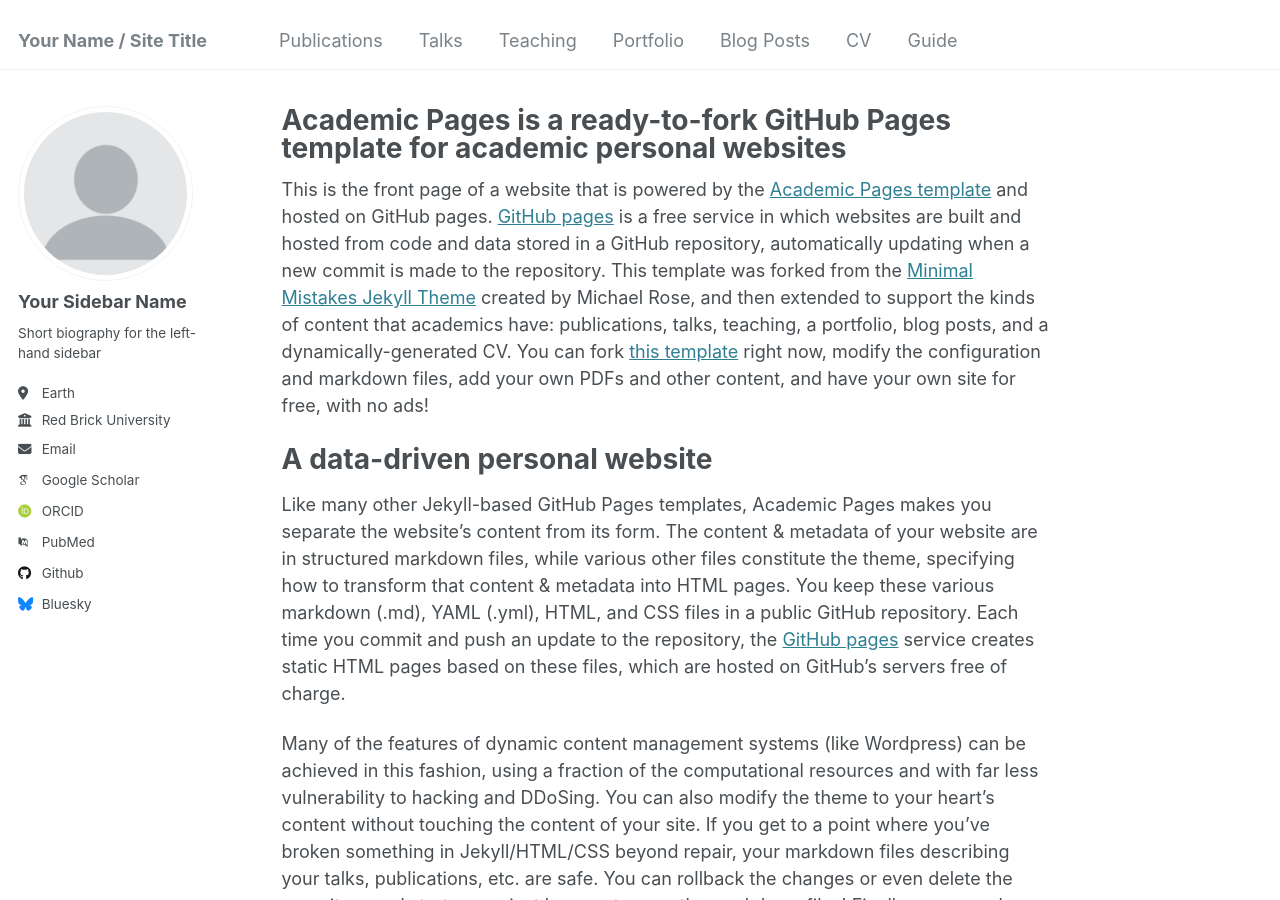
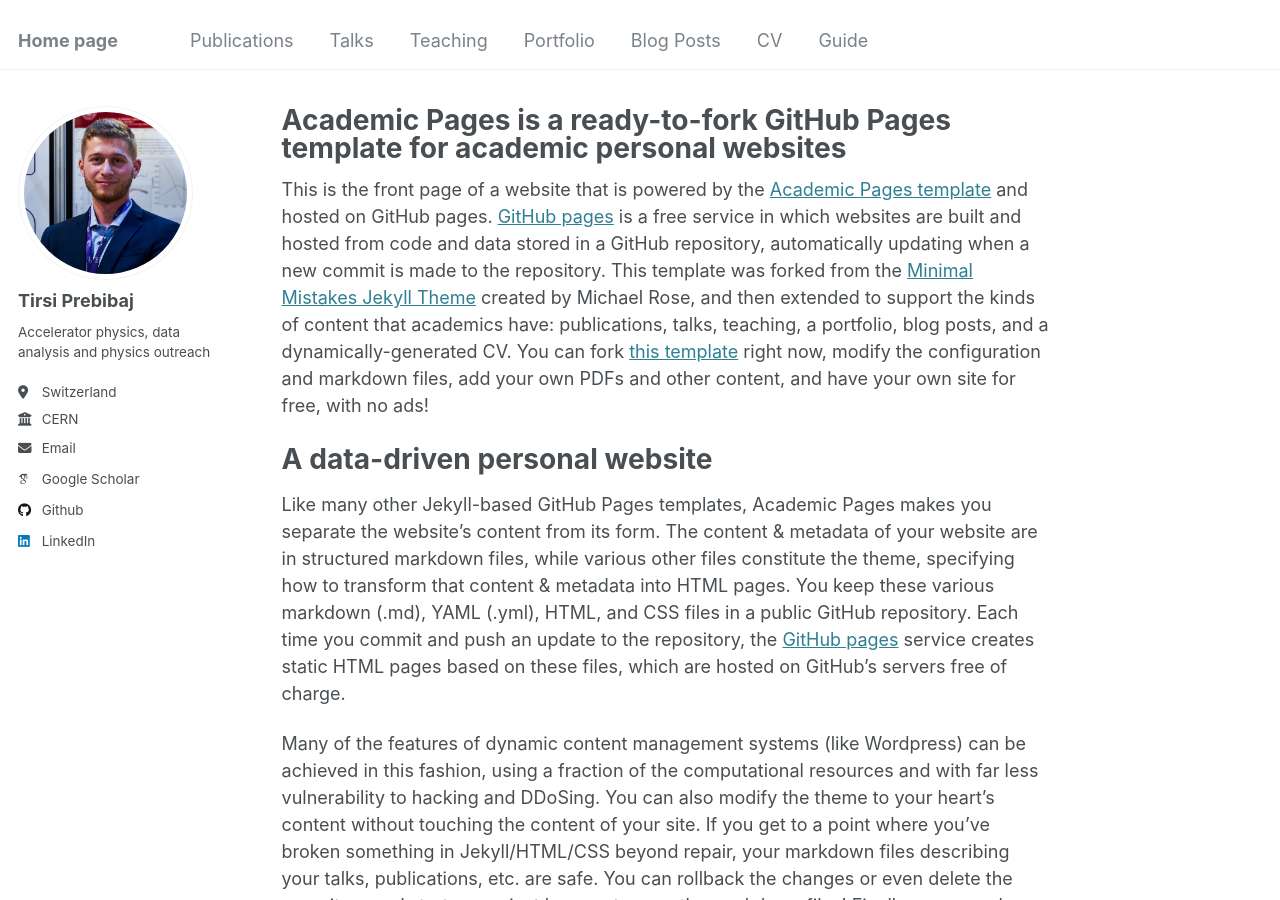
Before and after one commit to tprebiba/tprebiba.github.io, a Jekyll site: the page built from _pages/about.md, in a window 1280 px wide and 900 px high. Built offline with Jekyll 4.4.1, drawn with Linux system fonts in a browser that asks for light colours; some web fonts are replaced.

Commit message:
first changes

```diff
--- a/_config.yml
+++ b/_config.yml
@@ -8,13 +8,13 @@
 
 # Basic Site Settings
 locale                   : "en-US"
-title                    : "Your Name / Site Title"
+title                    : "Home page"
 title_separator          : "-"
 name                     : &name "Your Name"
 description              : &description "personal description"
-url                      : https://academicpages.github.io # the base hostname & protocol for your site e.g. "https://[your GitHub username].github.io"
+url                      : https://tprebiba.github.io # the base hostname & protocol for your site e.g. "https://[your GitHub username].github.io"
 baseurl                  : "" # the subpath of your site, e.g. "/blog"
-repository               : "academicpages/academicpages.github.io"
+repository               : "tprebiba/tprebiba.github.io"
 
 # Site Author - The following control what appear as part of the author content on the side bar.
 #               If a field is blank the icon and link will not appear, otherwise it will be shown.
@@ -22,21 +22,21 @@ repository               : "academicpages/academicpages.github.io"
 author:
   # Biographic information
   avatar           : "profile.png"
-  name             : "Your Sidebar Name"
+  name             : "Tirsi Prebibaj"
   pronouns         : # example: "she/her"
-  bio              : "Short biography for the left-hand sidebar"
-  location         : "Earth"
-  employer         : "Red Brick University"
+  bio              : "Accelerator physics, data analysis and physics outreach"
+  location         : "Switzerland"
+  employer         : "CERN"
   uri              : # URL
-  email            : "none@example.org"
+  email            : "tirsi.prebibaj@cern.ch"
 
   # Academic websites
   arxiv            : # URL - Update with the correct link to your profile
-  googlescholar    : "https://scholar.google.com/citations?user=PS_CX0AAAAAJ"
+  googlescholar    : "https://scholar.google.com/citations?hl=el&user=tWvIRw8AAAAJ"
   impactstory      : # URL
-  orcid            : "http://orcid.org/yourorcidurl"
+  orcid            : #"http://orcid.org/yourorcidurl"
   semantic         : # URL
-  pubmed           : "https://www.ncbi.nlm.nih.gov/pubmed/?term=john+snow"
+  pubmed           : #"https://www.ncbi.nlm.nih.gov/pubmed/?term=john+snow"
   researchgate     : # URL
   scopus           : # URL
 
@@ -44,12 +44,12 @@ author:
   bitbucket        : # Username - Update with your username on the site
   codepen          : # Username
   dribbble         : # Username
-  github           : "academicpages"
+  github           : "https://github.com/tprebiba"
   kaggle           : # Username
   stackoverflow    : # User number or user number and name (i.e., use "1" or "1/jeff-atwood")
 
   # Social media
-  bluesky          : "bsky.app" # Replace this with you Bluesky username
+  bluesky          : #"bsky.app" # Replace this with you Bluesky username
   facebook         : # Username
   flickr           : # Username
   foursquare       : # Username
@@ -58,7 +58,7 @@ author:
   keybase          : # Username
   instagram        : # Username
   lastfm           : # Username
-  linkedin         : # Username
+  linkedin         : "linkedin.com/in/tirsi-prebibaj-15207911b"
   mastodon         : # URL
   medium           : # URL
   pinterest        : # Username
```
Also changed, not shown: images/profile.png, 1 other file.
